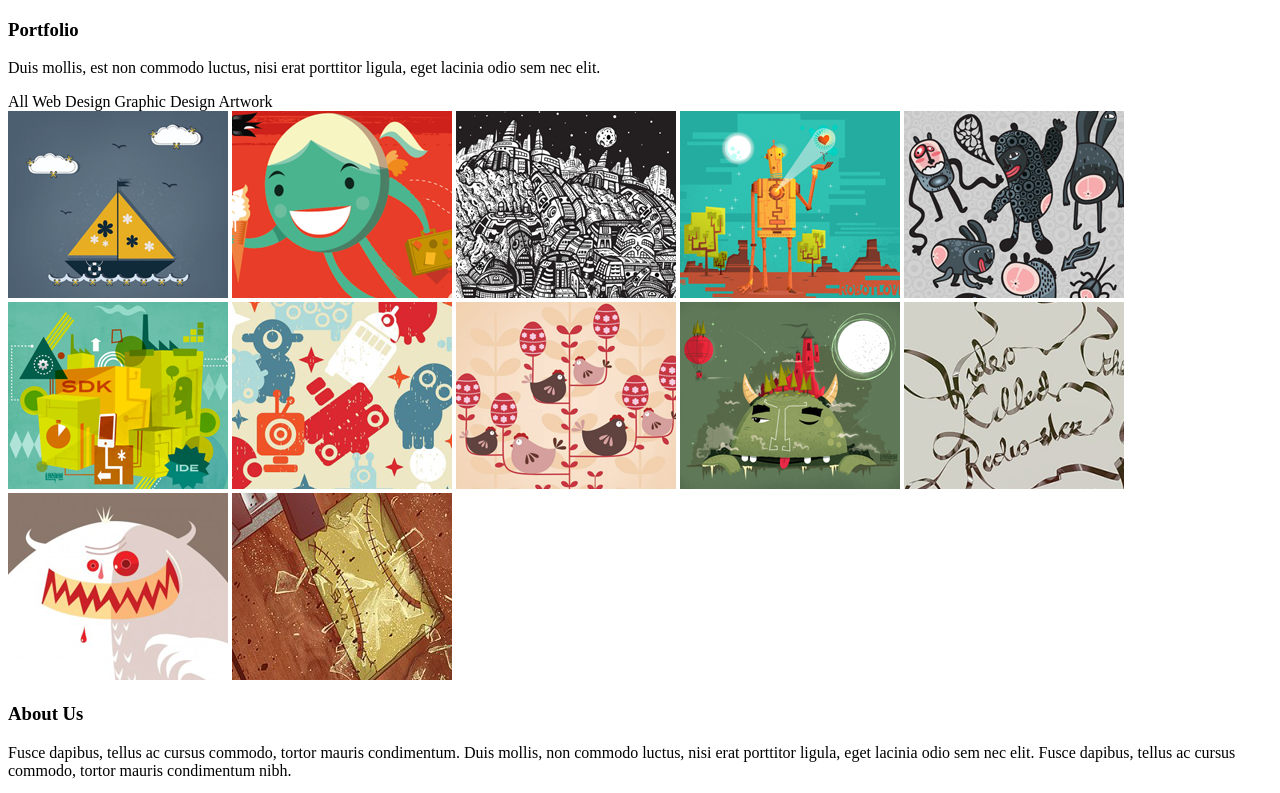
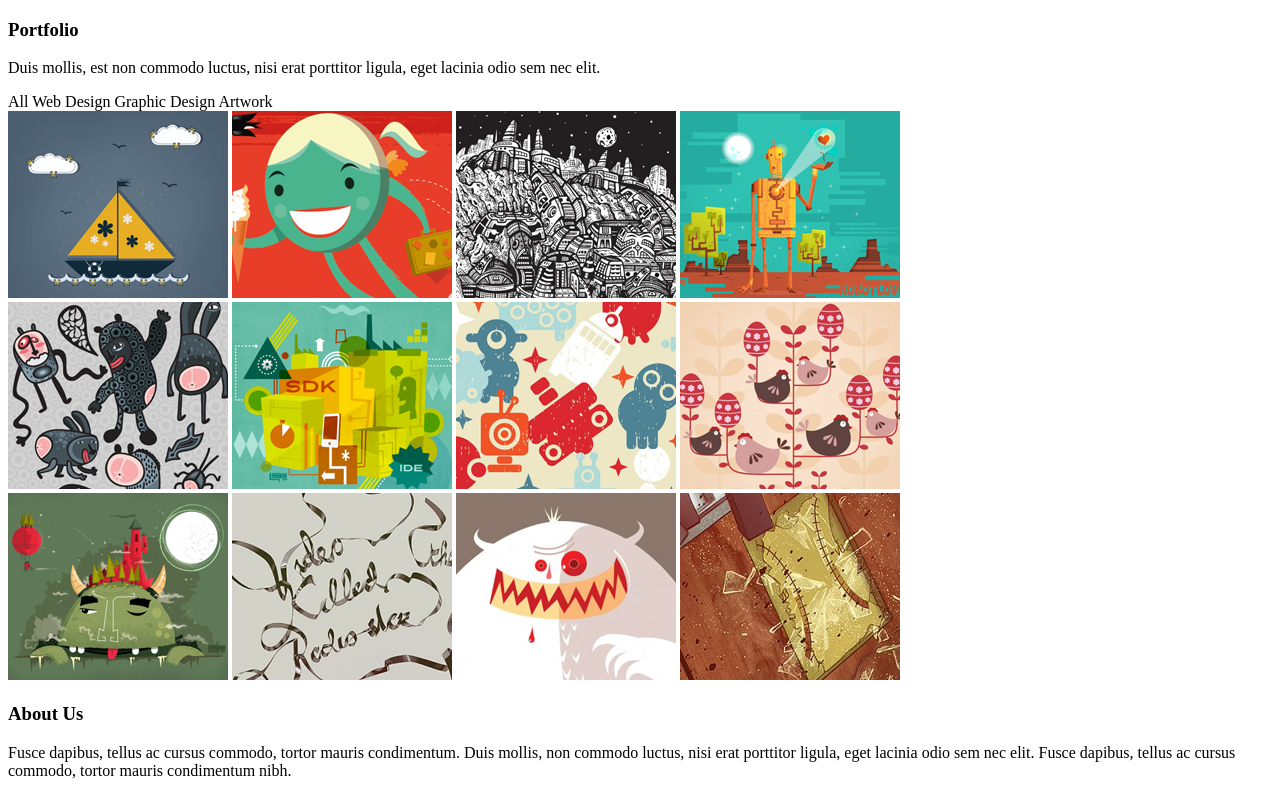
Before and after one commit to razmanov666/singolo, a plain HTML site: page singolo2.html in a window 1280 px wide. Shown: the top 793 px of the page. Drawn offline with Linux system fonts and the light colour scheme.

Commit message:
refactor: change blocks & space

```diff
--- a/singolo2.html
+++ b/singolo2.html
@@ -6,7 +6,7 @@
     <link rel="stylesheet" href="singolo2.css">
   </head>
   <body>
-    <section>
+    <header>
       <div>
         <h3>Portfolio</h3>
         <p>Duis mollis, est non commodo luctus, nisi erat porttitor ligula, eget
@@ -17,22 +17,26 @@
           <span>Graphic Design</span>
           <span>Artwork</span>
         </div>
+    </header>
+    <main>
+    <section>
         <div>
             <img src="assets/image1.png" alt="Picture">
             <img src="assets/image2.png" alt="Picture">
             <img src="assets/image3.png" alt="Picture">
             <img src="assets/image4.png" alt="Picture">
-
+        </div>
+        <div>
             <img src="assets/image5.png" alt="Picture">
             <img src="assets/image6.png" alt="Picture">
             <img src="assets/image7.png" alt="Picture">
             <img src="assets/image8.png" alt="Picture">
-
+        </div>
+        <div>
             <img src="assets/image9.png"  alt="Picture">
             <img src="assets/image10.png" alt="Picture">
             <img src="assets/image11.png" alt="Picture">
             <img src="assets/image12.png" alt="Picture">
-            </div>
         </div>
     </section>
     <section>
@@ -113,6 +117,6 @@
           </div>
         </div>
       </div>
-    </section>
+    </main>
   </body>
 </html>
```
Lines whose indentation alone changed are shown as unchanged.
